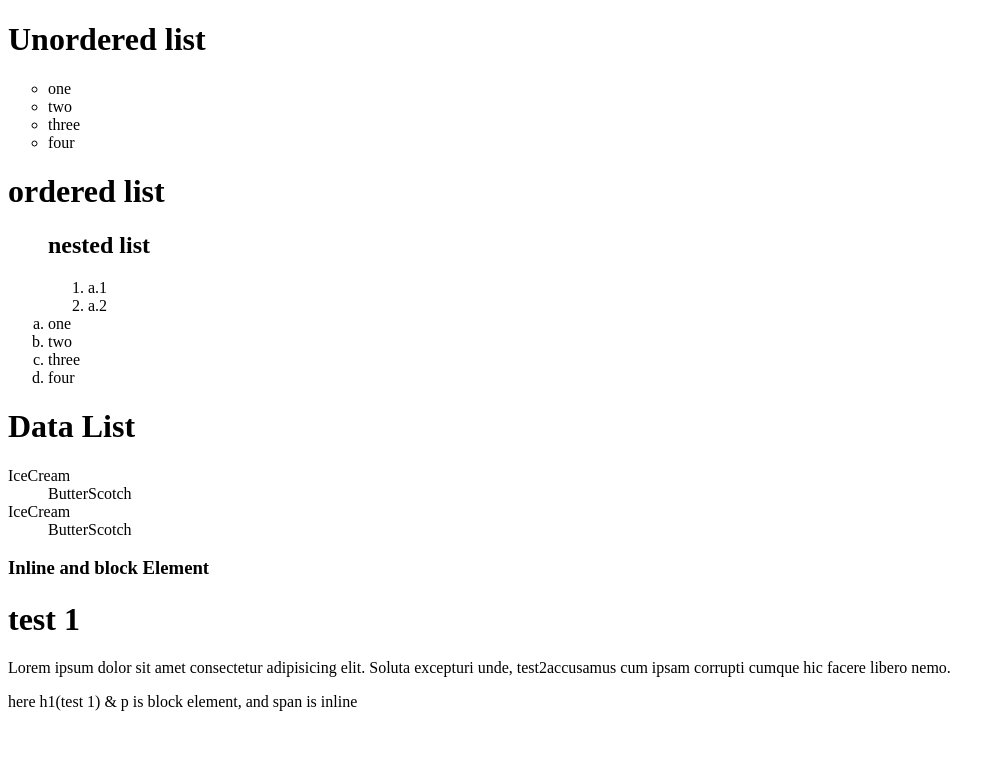
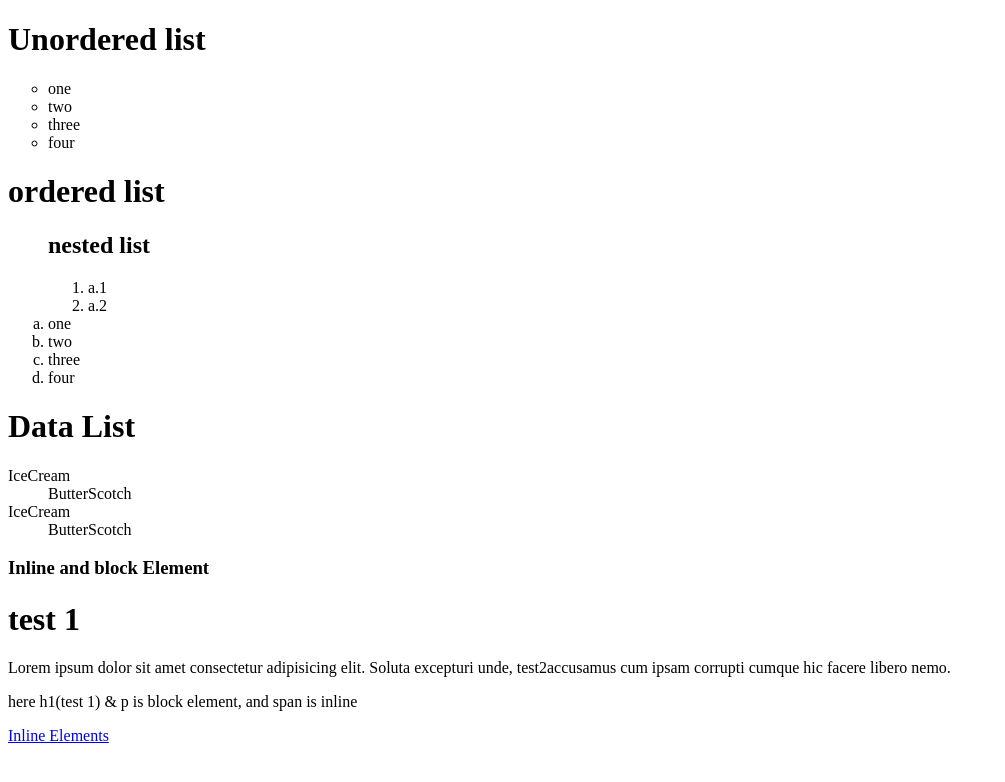
Before and after one commit to RakeshDhiwar/Html, a plain HTML site: page index7.html in a window 1280 px wide. Shown: the whole page, without its empty margins (0-1005 px from the left). Drawn offline with Linux system fonts and the light colour scheme.

Commit message:
List in html, and inline and block element.

```diff
--- a/index7.html
+++ b/index7.html
@@ -38,5 +38,6 @@
     <h1>test 1</h1>
     <p>Lorem ipsum dolor sit amet consectetur adipisicing elit. Soluta excepturi unde, <span>test2</span>accusamus cum ipsam corrupti cumque hic facere libero nemo.</p>
     <p>here h1(test 1) & p is block element, and span is inline  </p>
+    <a href="https://developer.mozilla.org/en-US/docs/Glossary/Inline-level_content" target="_blank" rel="noopener noreferrer">Inline Elements</a>
 </body>
 </html>
```
